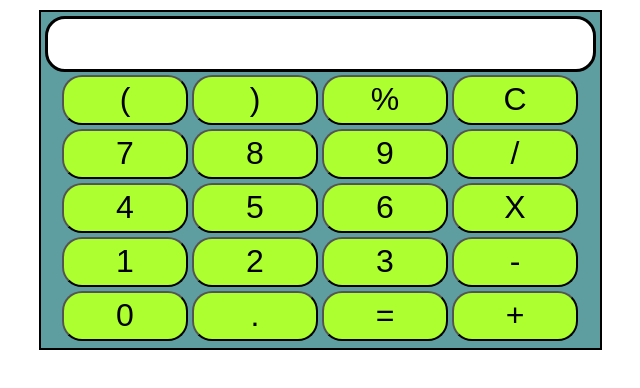
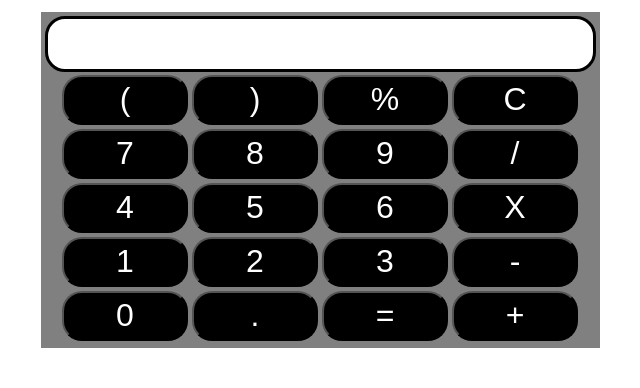
Before and after one commit to RitikaRanjan151/JavaScript-Calculator, a plain HTML site: page index.html in a window 1280 px wide. Shown: the part 38-426 px from the top of the page, without its empty margins (320-960 px from the left). Drawn offline with Linux system fonts and the light colour scheme.

Commit message:
Update style.css

```diff
--- a/style.css
+++ b/style.css
@@ -13,17 +13,18 @@ input{
 button{
     border-radius: 20px;
     font-size: 32px;
-    background-color: greenyellow;
+    background-color: black;
     width: 126px;
     height: 50px;
     padding: 3px;
+    color:white;
 }
 
 .cal{
-    border: 3px solid black;
-    background-color: cadetblue;
+    border: 3px solid white;
+    background-color: grey;
     display: inline-block;
-    border: 2px solid black;
+    border: 2px solid white;
     padding: 4px;
 }
 h1{
```
